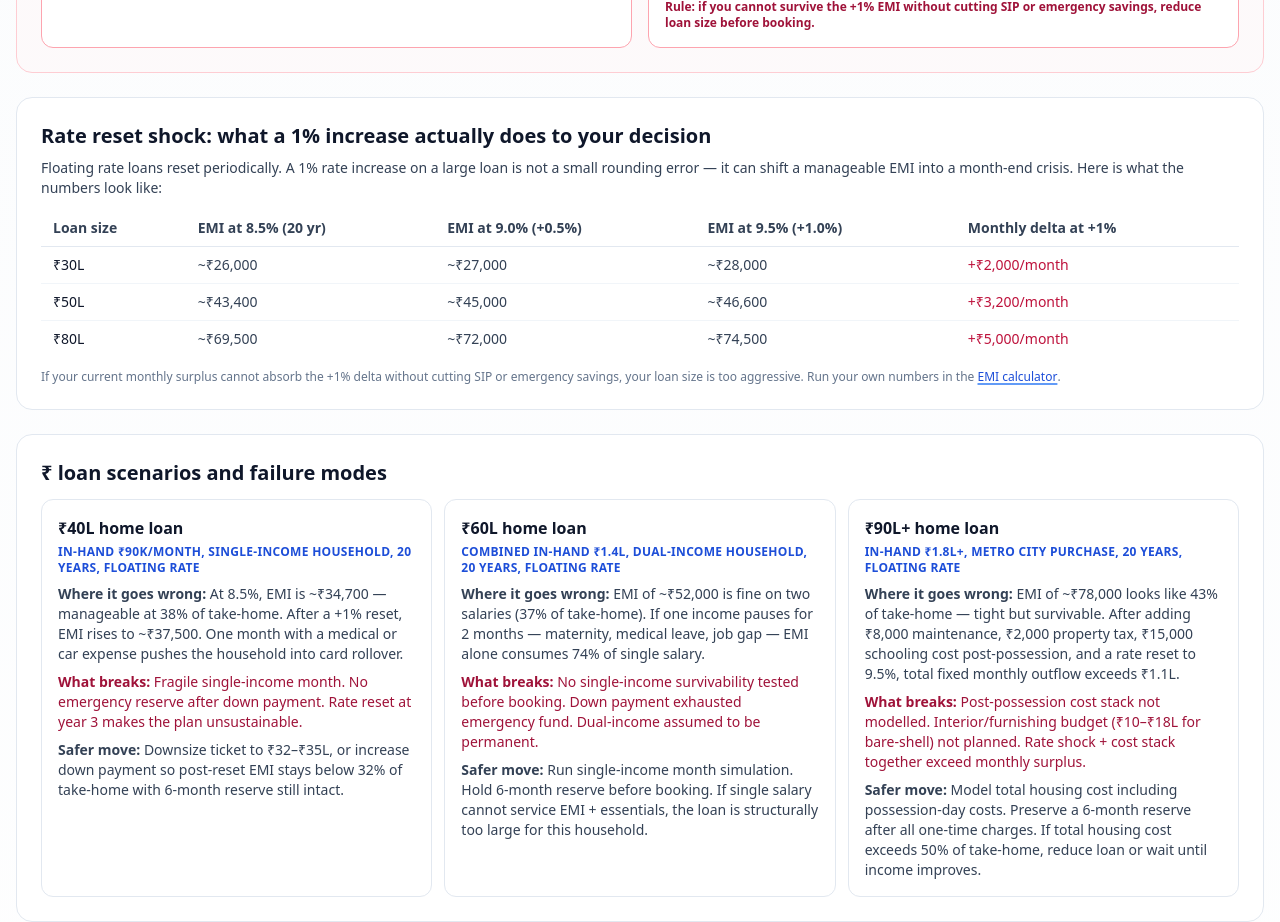
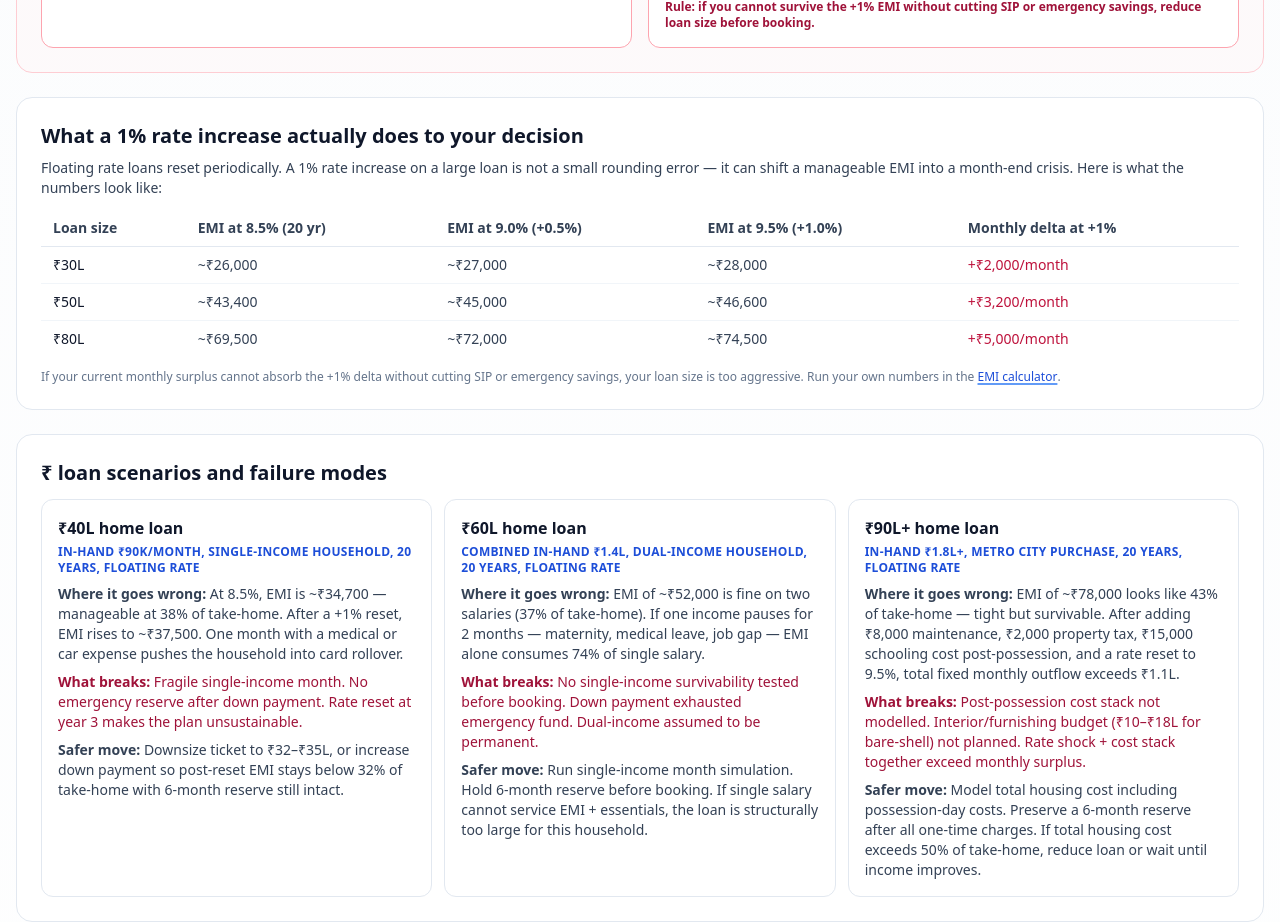
Before and after one commit to anil2148/finance_website, a Next.js app: page /in/loans in a window 1280 px wide. Shown: the part 1660-2582 px from the top of the page. Built offline with nearby package versions, Linux system fonts and the light colour scheme; no server answers.

Commit message:
fix: remove duplicate headings/lines per code review feedback
Agent-Logs-Url: https://github.com/anil2148/finance_website/sessions/8d1ebf2b-79d8-45d4-a105-8f49bdd957fe

Co-authored-by: anil2148 <33781442+anil2148@users.noreply.github.com>

```diff
--- a/app/in/banking/page.tsx
+++ b/app/in/banking/page.tsx
@@ -171,7 +171,6 @@ export default function BankingPage() {
             <p className="mt-2 text-xs font-semibold text-rose-800 dark:text-rose-200">Failure point: no account is clearly funded for any purpose. Consequence: decision fatigue and ₹3–5L drifting at low savings rates.</p>
           </article>
         </div>
-        <p className="mt-4 text-sm font-semibold text-rose-800 dark:text-rose-300">If this breaks in one bad month, the system is too aggressive.</p>
       </section>
 
       <section className="rounded-2xl border border-slate-200 bg-white p-6 dark:border-slate-700 dark:bg-slate-900">
--- a/app/in/loans/page.tsx
+++ b/app/in/loans/page.tsx
@@ -164,7 +164,7 @@ export default function IndiaLoansHubPage() {
       </section>
 
       <section className="rounded-2xl border border-slate-200 bg-white p-6 dark:border-slate-700 dark:bg-slate-900">
-        <h2 className="text-xl font-semibold text-slate-900 dark:text-slate-100">Rate reset shock: what a 1% increase actually does to your decision</h2>
+        <h2 className="text-xl font-semibold text-slate-900 dark:text-slate-100">What a 1% rate increase actually does to your decision</h2>
         <p className="mt-2 text-sm text-slate-700 dark:text-slate-300">Floating rate loans reset periodically. A 1% rate increase on a large loan is not a small rounding error — it can shift a manageable EMI into a month-end crisis. Here is what the numbers look like:</p>
         <div className="mt-3 overflow-x-auto">
           <table className="w-full min-w-[640px] text-left text-sm">
--- a/app/in/real-estate/page.tsx
+++ b/app/in/real-estate/page.tsx
@@ -139,7 +139,7 @@ export default function IndiaRealEstateHubPage() {
       </section>
 
       <section className="rounded-2xl border border-slate-200 bg-white p-6 dark:border-slate-700 dark:bg-slate-900">
-        <h2 className="text-xl font-semibold text-slate-900 dark:text-slate-100">Wrong stay horizon: why 5+ years changes the math</h2>
+        <h2 className="text-xl font-semibold text-slate-900 dark:text-slate-100">Stay horizon: why 5+ years changes the math</h2>
         <p className="mt-2 text-sm text-slate-700 dark:text-slate-300">Buying a home locks you into a geography. If your city, career, or family situation changes within 3 years of purchase, you do not just lose flexibility — you lose money. Here is why the 5-year threshold matters:</p>
         <div className="mt-4 grid gap-4 md:grid-cols-3">
           <article className="rounded-xl border border-slate-200 p-4 dark:border-slate-700">
```
